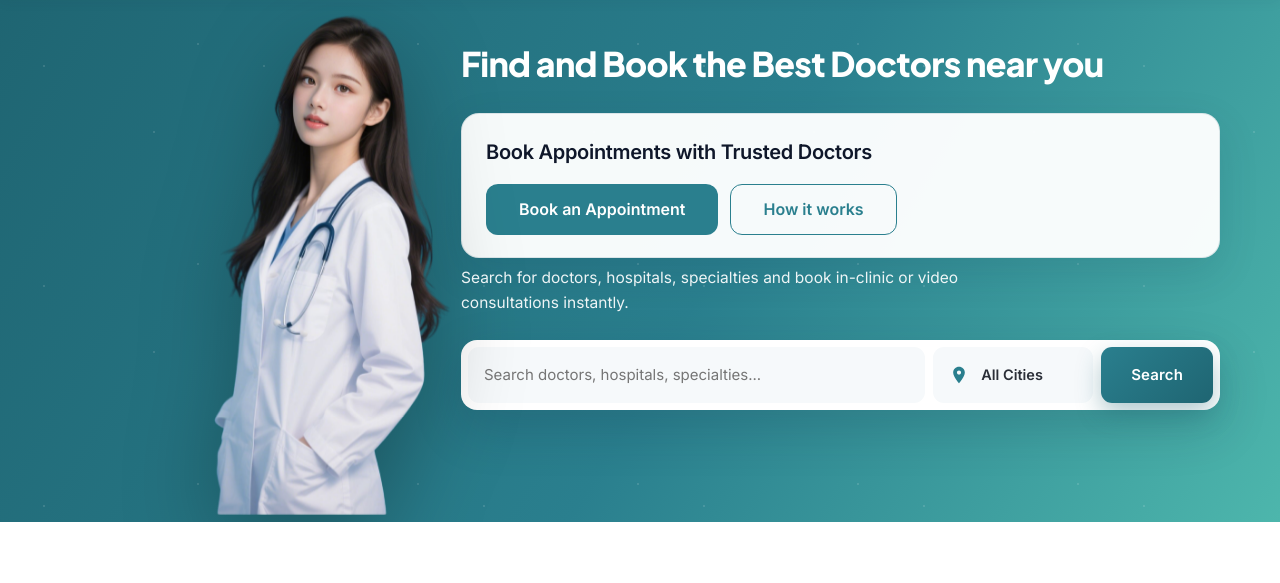
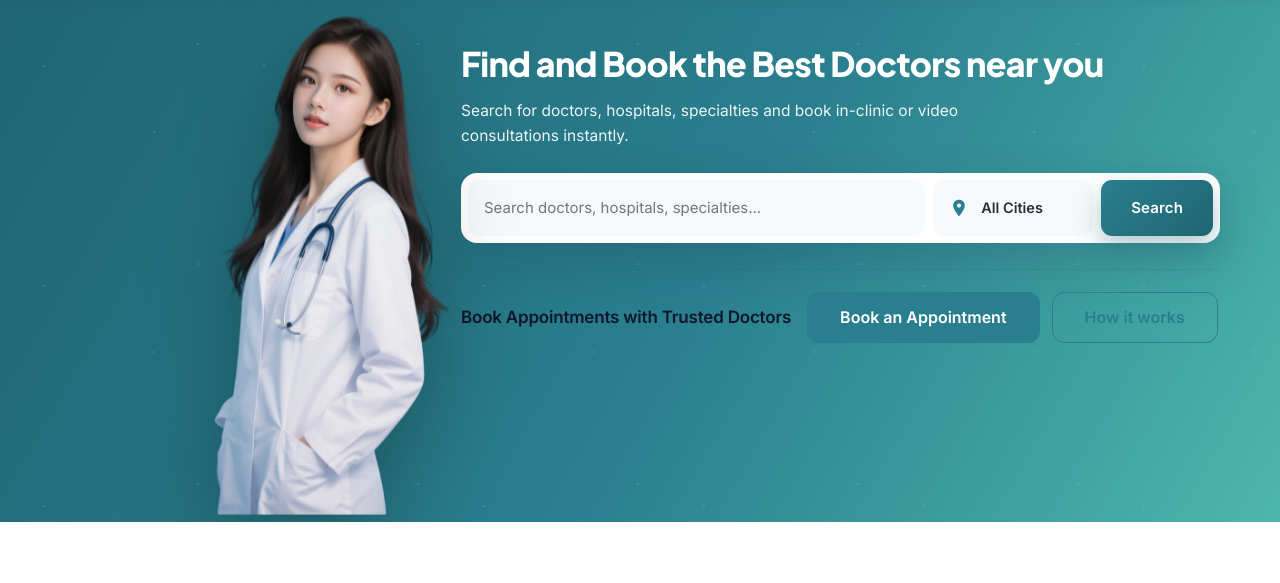
Before and after one commit to Arslan10899/Doctor-App, a Flask app: page / in a window 1280 px wide. Shown: the part 69-652 px from the top of the page. Run offline with Flask 3, Linux system fonts and the light colour scheme; data comes from the database, SQL or seed files in the repository; data that the repository does not hold is empty.

Commit message:
Hero: CTA below search, clean style without box

```diff
--- a/static/css/style.css
+++ b/static/css/style.css
@@ -187,21 +187,22 @@ input, select, textarea { font-family: inherit; }
 .hero-content .hero-sub { margin-top: 8px; }
 .hero-content .hero-stats { margin-top: auto; padding-top: 30px; }
 
-/* Hero CTA box */
-.hero-cta-box {
-    margin-top: 22px;
-    background: rgba(255, 255, 255, .96);
-    border: 1px solid rgba(20, 80, 100, .12);
-    border-radius: 18px;
-    padding: 22px 24px;
-    box-shadow: 0 14px 40px rgba(15, 50, 70, .12);
+/* Hero CTA (below search) */
+.hero-cta {
+    margin-top: 26px;
+    padding-top: 22px;
+    border-top: 1px dashed rgba(20, 80, 100, .18);
+    display: flex;
+    flex-wrap: wrap;
+    align-items: center;
+    gap: 16px;
 }
 .hero-cta-text {
-    margin: 0 0 16px;
-    font-size: 20px;
+    margin: 0;
+    font-size: 17px;
     font-weight: 800;
     color: #0f172a;
-    letter-spacing: -.3px;
+    letter-spacing: -.2px;
 }
 .hero-cta-actions {
     display: flex;
@@ -210,9 +211,9 @@ input, select, textarea { font-family: inherit; }
 }
 .hero-cta-actions .btn { border-radius: 12px; font-weight: 700; }
 @media (max-width: 640px) {
-    .hero-cta-box { padding: 18px; }
-    .hero-cta-text { font-size: 17px; }
-    .hero-cta-actions { flex-direction: column; }
+    .hero-cta { flex-direction: column; align-items: flex-start; gap: 14px; }
+    .hero-cta-text { font-size: 15.5px; }
+    .hero-cta-actions { flex-direction: column; width: 100%; }
     .hero-cta-actions .btn { width: 100%; text-align: center; }
 }
 .hero-badge {
--- a/templates/index.html
+++ b/templates/index.html
@@ -29,15 +29,6 @@
             </div>
             <div class="hero-content">
                 <h1>Find and Book the Best Doctors near you</h1>
-
-                <div class="hero-cta-box">
-                    <p class="hero-cta-text">Book Appointments with Trusted Doctors</p>
-                    <div class="hero-cta-actions">
-                        <a href="{{ url_for('doctors') }}" class="btn btn-primary btn-lg">Book an Appointment</a>
-                        <a href="#how-it-works" class="btn btn-outline btn-lg">How it works</a>
-                    </div>
-                </div>
-
                 <p class="hero-sub">Search for doctors, hospitals, specialties and book in-clinic or video consultations instantly.</p>
 
                 <form class="hero-search" action="{{ url_for('doctors') }}" method="get">
@@ -57,6 +48,14 @@
                         <button type="submit" class="btn btn-search">Search</button>
                     </div>
                 </form>
+
+                <div class="hero-cta">
+                    <p class="hero-cta-text">Book Appointments with Trusted Doctors</p>
+                    <div class="hero-cta-actions">
+                        <a href="{{ url_for('doctors') }}" class="btn btn-primary btn-lg">Book an Appointment</a>
+                        <a href="#how-it-works" class="btn btn-outline btn-lg">How it works</a>
+                    </div>
+                </div>
             </div>
         </div>
     </div>
```
